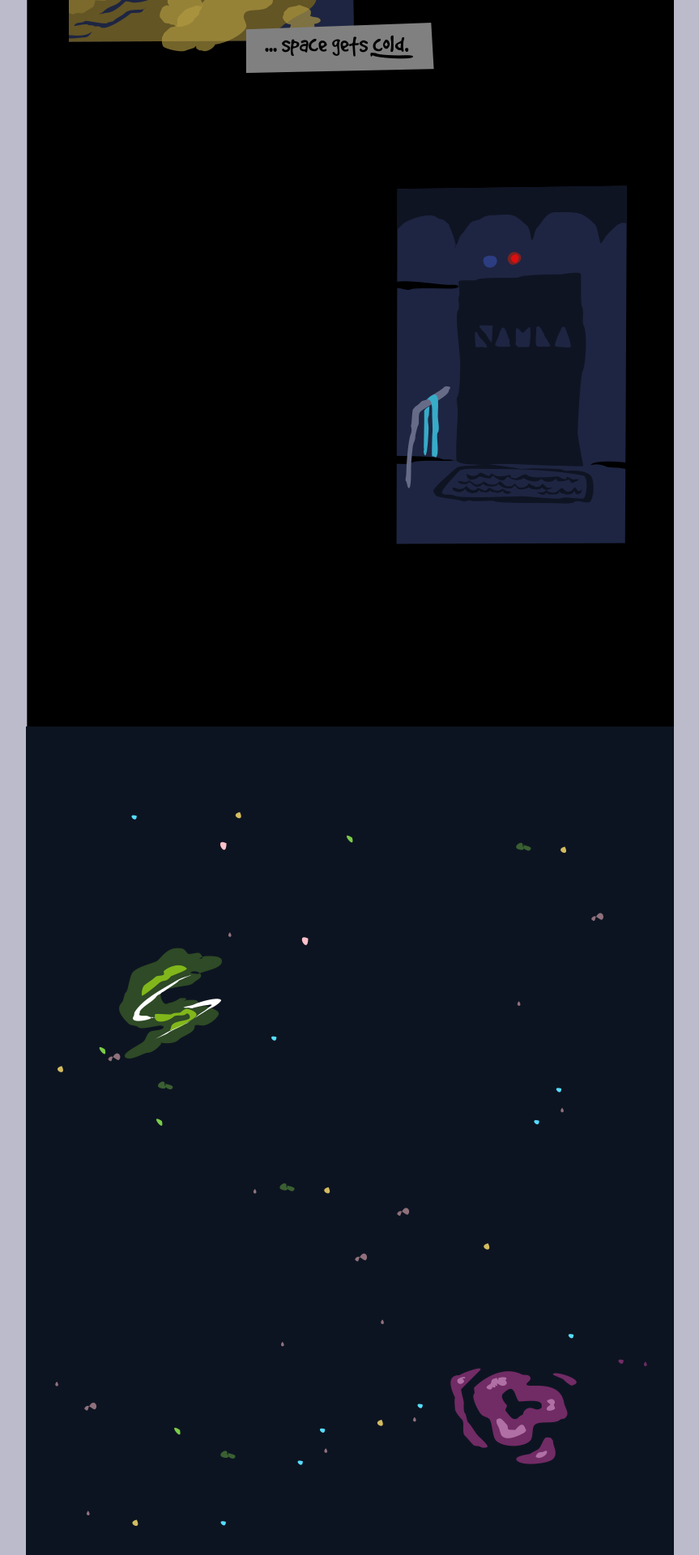
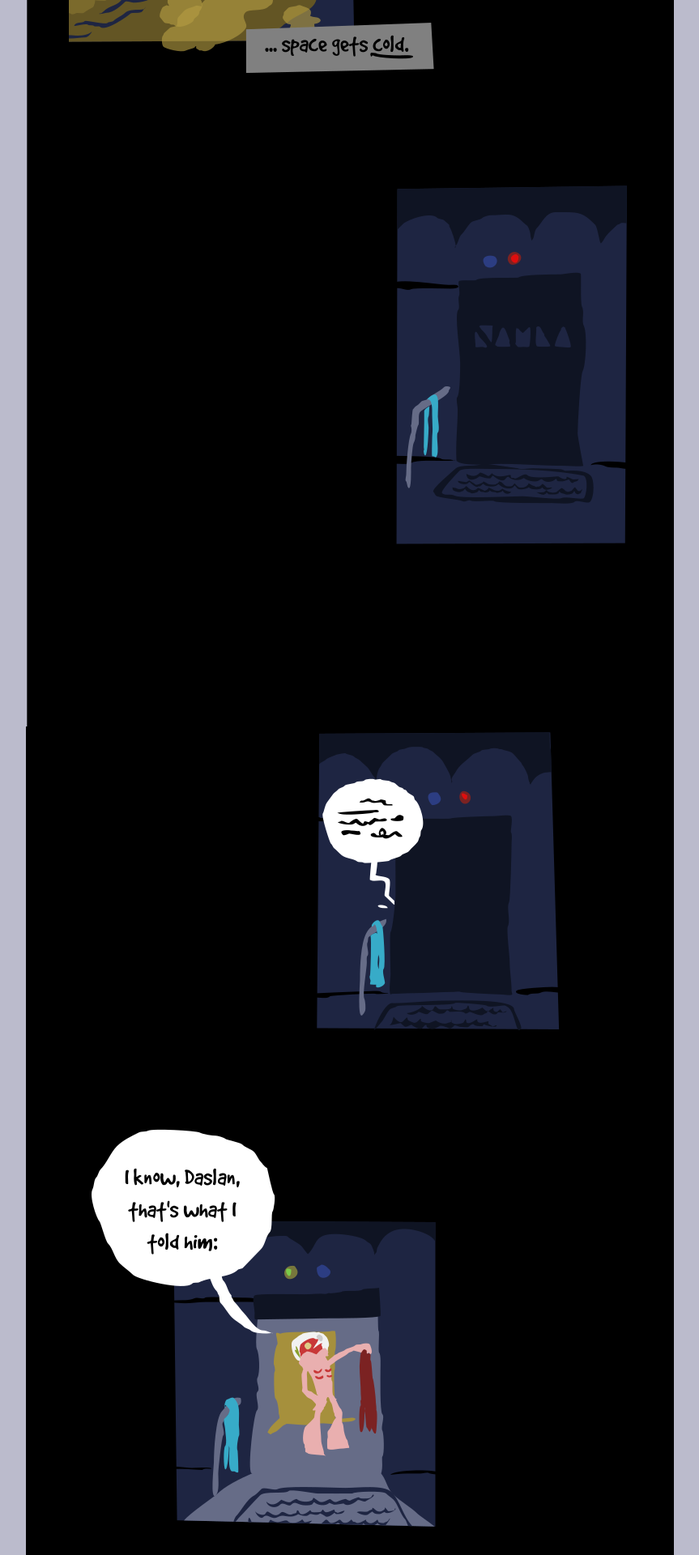
Before and after one commit to atomikaya/fiction, a Jekyll site: the page built from _posts/the-usual-stars/2017-09-08-#01.md, in a window 1280 px wide. Shown: the part 4480-6400 px from the top of the page at 81% size, without its empty margins (208-1071 px from the left). Built offline with Jekyll 4.4.1, drawn with Linux system fonts in a browser that asks for light colours; comment, search, counter and statistics services are not loaded.

Commit message:
finished page 03 for tus 1.0

```diff
--- a/_posts/the-usual-stars/2017-09-08-#01.md
+++ b/_posts/the-usual-stars/2017-09-08-#01.md
@@ -15,4 +15,4 @@
 ---
 ![01](/assets/stories/the-usual-stars/01/01.png)
 ![01](/assets/stories/the-usual-stars/01/02.png)
-![01](/assets/stories/the-usual-stars/01/01.png)
+![01](/assets/stories/the-usual-stars/01/03.png)
```
Also changed, not shown: assets/stories/the-usual-stars/01/03.png (added), assets/stories/the-usual-stars/01/03.svg.
